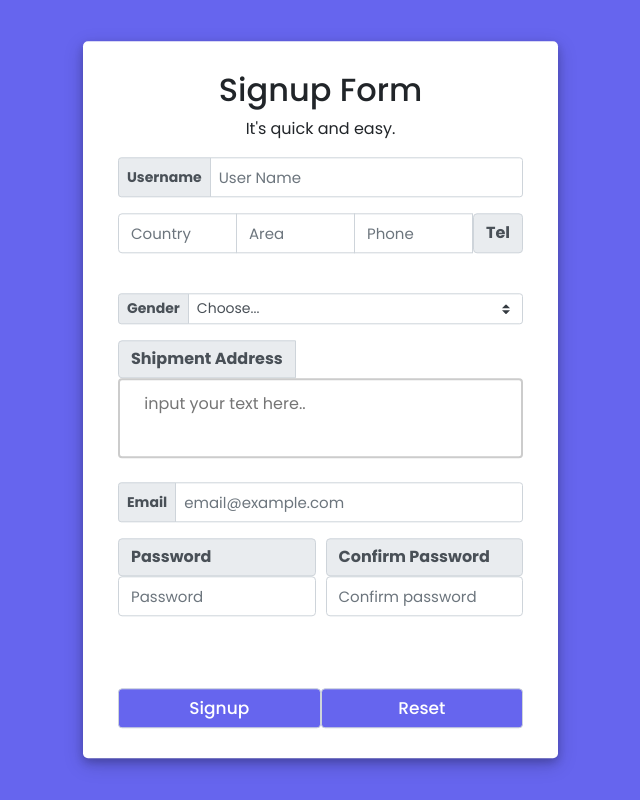
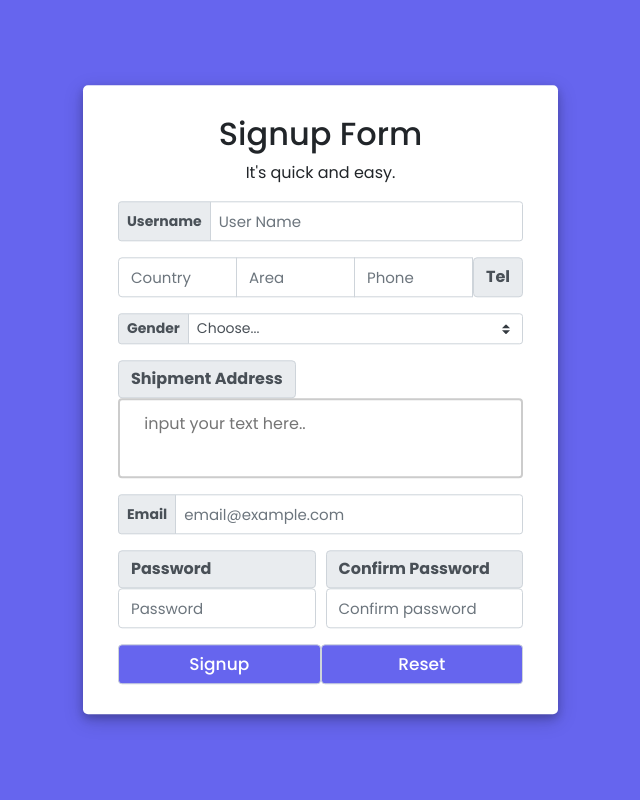
Before and after one commit to krenarajdini/online_book_shop, a PHP site: page /signup-user.php in a window 1280 px wide. Shown: the whole page, without its empty margins (272-912 px from the left). Run offline with PHP 8.4, Linux system fonts and the light colour scheme.

Commit message:
signup form

```diff
--- a/signup-user.php
+++ b/signup-user.php
@@ -48,15 +48,15 @@
                     </div>
                     <p id="username-error"></p>
 
-
+                    <div class="input-group input-group-sm mb-3">
                     <div class="input-group">
-                    <td><input id="country-number" name="txtisdcode" type="text" class="form-control"
-                    placeholder="Country" value="<?php echo $intisd; ?>" maxLength="3"></td>
-                    <td ><input  id="area-number" name="txtcitycode" type="text" class="form-control"
-                      placeholder="Area" value="<?php echo $intccode;?>" maxLength="2"></td>
-                    <td><input id="phone-number" name="txtphone" type="text" class="form-control"
-                     placeholder="Phone " required value="<?php echo $intphone;?>" maxLength="7" ></td>
-                    <label class="input-group-text" id="inputGroup-sizing-sm"><strong>Tel</strong></label></div><br>
+                    <input id="country-number" name="txtisdcode" type="text" class="form-control"
+                    placeholder="Country" value="<?php echo $intisd; ?>" maxLength="3">
+                    <input  id="area-number" name="txtcitycode" type="text" class="form-control"
+                      placeholder="Area" value="<?php echo $intccode;?>" maxLength="2">
+                    <input id="phone-number" name="txtphone" type="text" class="form-control"
+                     placeholder="Phone " required value="<?php echo $intphone;?>" maxLength="7" >
+                    <label class="input-group-text" id="inputGroup-sizing-sm"><strong>Tel</strong></label></div></div>
                     <p id="number-error"></p>
 
                     <div class="input-group input-group-sm mb-3">
@@ -69,36 +69,34 @@
                         <option value="Female">Female</option>
                     </select>
                     </div>
-                    <div class="input-group">
-                    <div class="input-group-prepend">
+
+
+                    <div class="input-group input-group-sm mb-3">
                         <label class="input-group-text" id="inputGroup-sizing-sm"><strong>Shipment Address</strong></label>
+                        <textarea class="textarea" name="shipment_address" placeholder=" input your text here.."  ></textarea>
                     </div>
-                    <textarea class="textarea" name="shipment_address" placeholder=" input your text here.."  ></textarea>
-                    </div><br>
 
                     <div class="input-group input-group-sm mb-3">
                     <div class="input-group-prepend">
-                        <label class="input-group-text" id="inputGroup-sizing-sm"><strong>Email</strong></label>
-                    </div>
+                        <label class="input-group-text" id="inputGroup-sizing-sm"><strong>Email</strong></label></div>
                         <input id="email" class="form-control" type="email" name="email"
                         placeholder="email@example.com" required value="<?php echo $email ?> "minlength="8">
                     </div>
-                    <h1 id="email-error"></h1>
+                    <p id="email-error"></p>
 
+                    <div class="input-group input-group-sm mb-3">
                     <div class="form-row">
                         <div class="col">
                         <label class="input-group-text" id="inputGroup-sizing-sm"><strong>Password</strong></label>
                         <input class="form-control" id="pswd" type="password" name="password"
                          title="Minimum eight characters, at least one letter and one number:" placeholder="Password"  required>
-                        <span id = "message" style="color:red"> </span> <br><br>
                         </div>
                         <div class="col">
                         <label class="input-group-text" id="inputGroup-sizing-sm"><strong>Confirm Password</strong></label>
                         <input class="form-control" id="confirm-pswd" type="password" name="cpassword" placeholder="Confirm password" required>
-
                         </div>
-                        <h1 id="pass-error-message"></h1>
-                    </div><br>
+                        </div></div>
+                        <p id="pass-error-message"></p>
 
                     <div class="form-group">
                         <button class="form-control button"  type="submit" name="signup" value="Signup">Signup</button>
```
